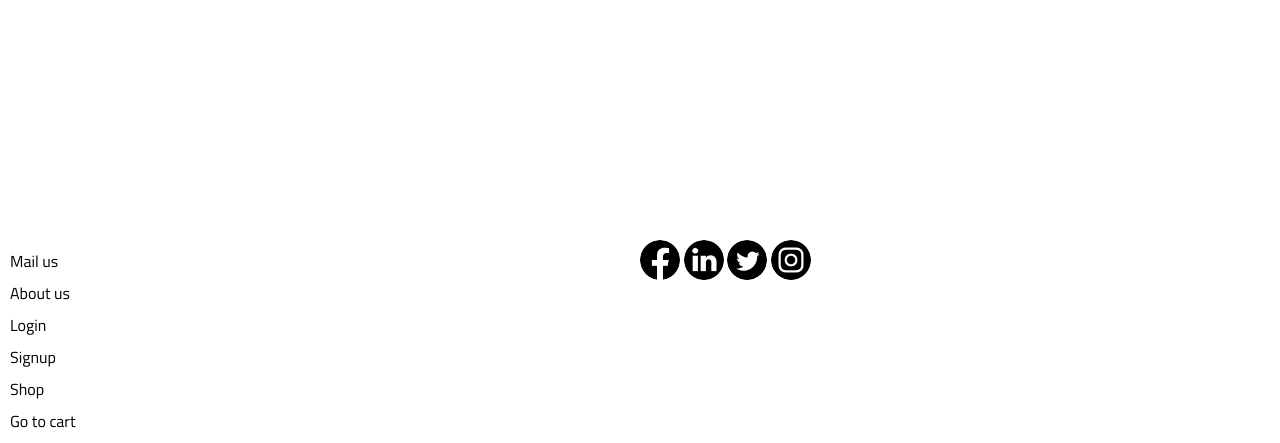
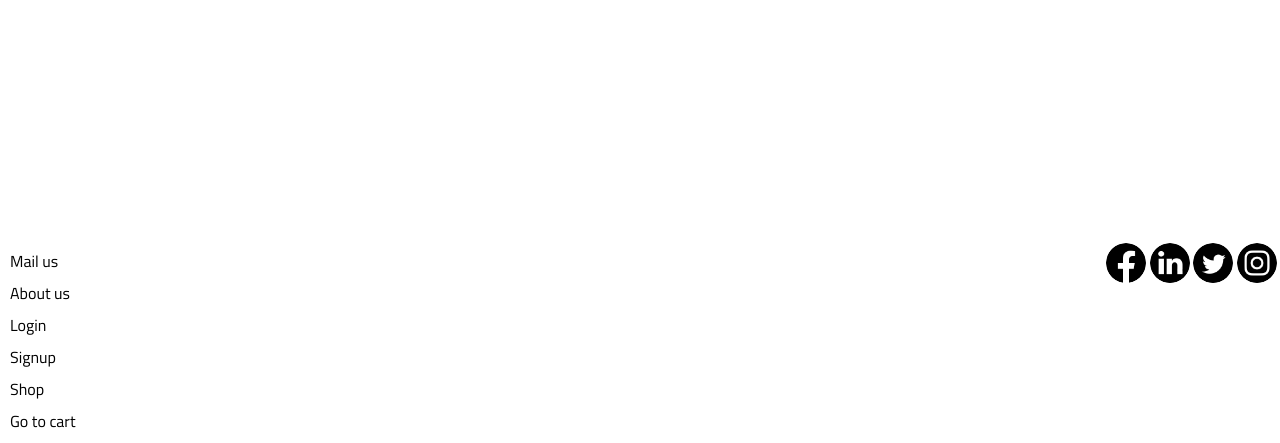
Before and after one commit to dinesh-404/ShoePlazza-BCA-5th, a PHP site: page / in a window 1280 px wide. Shown: the part 780-1223 px from the top of the page. Run offline with PHP 8.4, Linux system fonts and the light colour scheme.

Commit message:
fixed footer

```diff
--- a/design.css
+++ b/design.css
@@ -480,11 +480,16 @@ tr {
   border-radius: 50%;
   cursor: auto;
 }
+.FooterRight .img{
+  position:absolute;
+  right:3px;
+  top:3px;
+}
 .ProfileWrapper .right .imgwrapper{
   width: 100px;
 }
 .FooterRight img:hover {
-  background: rgba(255, 255, 255, 0.74);
+  background: rgba(0, 0, 0, 0.74);
 }
 .footer {
   width: 100%;
@@ -507,6 +512,7 @@ tr {
 }
 .footer .FooterRight {
   grid-row: 1;
+  position: relative;
 }
 
 .FooterMid a {
--- a/footer.php
+++ b/footer.php
@@ -14,11 +14,12 @@
     </div>
 
     <div class="FooterRight">
-
+<div class="img">
         <img src="/ShoePlazza/NavbarIcons/fbicon.png" alt="" srcset="">
         <img src="/ShoePlazza/NavbarIcons/linkedinicon.png" alt="" srcset="">
         <img src="/ShoePlazza/NavbarIcons/twittericon.png" alt="" srcset="">
         <img src="/ShoePlazza/NavbarIcons/instaicon.png" alt="" srcset="">
+</div>
     </div>
     <div class="FooterCopy">
 
```
